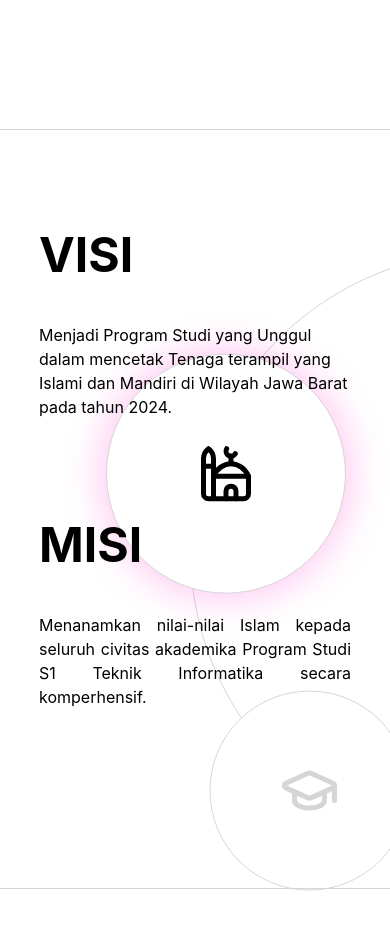
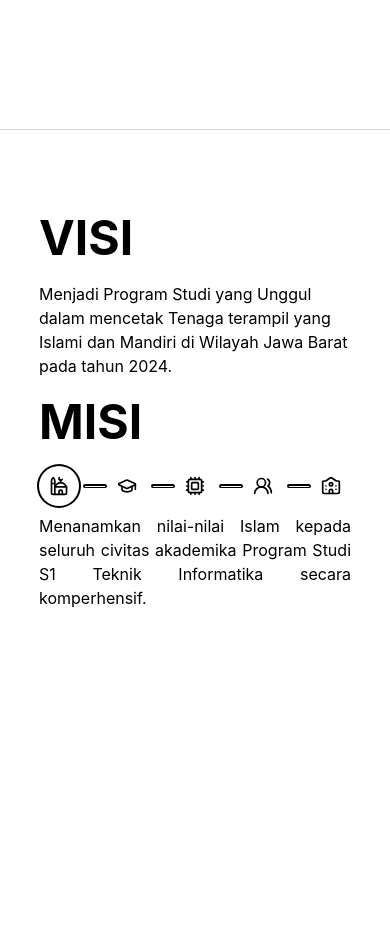
Before and after one commit to kavi-app/KAVI_UNIVERSITAS-MAJALENGKA-IF_HIMASANTIKA, a React (Vite) app: page / in a window 390 px wide. Shown: the part 1560-2489 px from the top of the page. Built offline with nearby package versions, Linux system fonts and the light colour scheme.

Commit message:
responsive

```diff
--- a/src/components/section/CircleInformationSection.jsx
+++ b/src/components/section/CircleInformationSection.jsx
@@ -2,9 +2,59 @@ import { useEffect, useRef, useState } from "react";
 import { Triangle } from "../Line";
 import { useDeviceType } from "../../hooks/useDeviceType";
 
+function StepIndicator({ data, currentStep, onStepChange }) {
+  const steps = [...data.list].reverse(); // urutan render dibalik biar sesuai urutan progres scroll
+
+  return (
+    <ol className="flex items-center w-full space-x-2">
+      {steps.map((step, index) => {
+        const Icon = step.icon;
+        const isCompleted = index < currentStep;
+        const isActive = index === currentStep;
+        const isLast = index === steps.length - 1;
+
+        return (
+          <li
+            key={step.title}
+            className={`flex items-center ${isLast ? "" : "w-full"} ${
+              isLast
+                ? ""
+                : `after:content-[''] after:w-full after:h-1 after:border-b after:border-2 after:inline-block after:ms-1 after:rounded-full ${
+                    isCompleted ? "after:border-brand-subtle" : "after:border-default"
+                  }`
+            }`}
+          >
+            <button
+              type="button"
+              onClick={() => onStepChange?.(index)}
+              className={`flex items-center justify-center w-10 h-10 rounded-full lg:h-10 lg:w-10 shrink-0 transition-colors duration-300 ${
+                isCompleted
+                  ? "bg-brand-softer text-fg-brand"
+                  : isActive
+                  ? "bg-brand-softer text-fg-brand ring-2 ring-brand-subtle"
+                  : "bg-neutral-tertiary text-body"
+              }`}
+            >
+              {/* {isCompleted ? (
+                <svg className="w-5 h-5" aria-hidden="true" xmlns="http://www.w3.org/2000/svg" width="24" height="24" fill="none" viewBox="0 0 24 24">
+                  <path stroke="currentColor" strokeLinecap="round" strokeLinejoin="round" strokeWidth="2" d="M5 11.917 9.724 16.5 19 7.5" />
+                </svg>
+              ) : (
+              )} */}
+              <Icon size={20} />
+            </button>
+          </li>
+        );
+      })}
+    </ol>
+  );
+}
+
 export default function CircleInformationSection({ data }) {
   const [angle, setAngle] = useState(1);
   const sectionRef = useRef(null);
+  const [currentStep, setCurrentStep] = useState(0);
+  const [activeCircle, setActiveCircle] = useState(data.list[0]?.title ?? "");
 
   useEffect(() => {
     const handleScroll = () => {
@@ -25,20 +75,35 @@ export default function CircleInformationSection({ data }) {
 
   const { isMobile } = useDeviceType();
 
-  const [activeCircle, setActiveCircle] = useState("A");
  useEffect(() => {
-    const circle = data.list.find((circle, index) => {
-      const itemAngle = (360 / data.list.length) * index;
+  const index = data.list.findIndex((circle, i) => {
+    const itemAngle = (360 / data.list.length) * i;
     const rotate = (((-itemAngle - angle) % 360) + 360) % 360;
     return rotate >= 60 && rotate <= 100;
   });
 
-    if (circle) {
+  if (index !== -1) {
+    // dibalik: karena index wheel turun seiring scroll maju,
+    // sedangkan currentStep untuk indicator harus naik dari kiri ke kanan
     // eslint-disable-next-line react-hooks/set-state-in-effect
-      setActiveCircle(circle.title);
+    setCurrentStep(data.list.length - 1 - index);
+    setActiveCircle(data.list[index].title);
   }
   // eslint-disable-next-line react-hooks/exhaustive-deps
 }, [angle]);
+
+  // klik step -> scroll ke posisi yang sesuai, bukan langsung ubah state
+  const scrollToStep = (index) => {
+    if (!sectionRef.current) return;
+    const maxScroll = sectionRef.current.offsetHeight - window.innerHeight;
+    const progress = index / (data.list.length - 1);
+    const rect = sectionRef.current.getBoundingClientRect();
+    const sectionTop = rect.top + window.scrollY;
+    window.scrollTo({
+      top: sectionTop + progress * maxScroll,
+      behavior: "smooth",
+    });
+  };
 
   if (isMobile) {
     return (
@@ -46,20 +111,27 @@ export default function CircleInformationSection({ data }) {
         <div className="sticky top-0 h-screen border-(--line) border-b">
           <div className="w-full h-screen border-(--line) border-t">
             <div className="w-full h-[90%] relative border-(--line) border-b">
-              <div className="flex justify-center items-center h-1/2">
+              <div className="flex justify-center items-center h-fit mt-16!">
                 <div className="w-[80%]">
-                  <h1>{data.title}</h1>
-                  <div>{data.desc}</div>
+                  <h1 className="my-2!">{data.title}</h1>
+                  <div className="text-md">{data.desc}</div>
                 </div>
               </div>
               <div className="flex justify-center h-1/2">
                 <div className="w-[80%]">
-                  <h1>{data.title2}</h1>
-                  <div>
+                  <h1 className="my-2!">{data.title2}</h1>
+
+                  <StepIndicator
+                    data={data}
+                    currentStep={currentStep}
+                    onStepChange={scrollToStep}
+                  />
+
+                  <div className="mt-2!">
                     {data.list.map((item) => {
                       if (item.title == activeCircle) {
                         return (
-                          <p key={item.title} className="from-bottom [--delay:0ms] text-justify">
+                          <p key={item.title} className="from-bottom [--delay:0ms] text-justify text-md">
                             {item.value}
                           </p>
                         );
@@ -67,28 +139,6 @@ export default function CircleInformationSection({ data }) {
                     })}
                   </div>
                 </div>
-              </div>
-            </div>
-          </div>
-          <div className="w-full h-screen absolute top-0 -z-1 overflow-hidden">
-            <div className="absolute top-1/2 -translate-y-1/2 -right-100 w-150 h-150 rounded-full bg-white border border-(--line)">
-              <div className="absolute inset-0" style={{ transform: `rotate(${angle}deg)` }}>
-                {data.list.map((circle, index) => {
-                  const itemAngle = (360 / data.list.length) * index;
-                  const rotate = (((-itemAngle - angle) % 360) + 360) % 360;
-                  const Icon = circle.icon
-
-                  return (
-                    <div key={circle.title} className="absolute top-1/3 left-1/3" style={{ transform: `rotate(${itemAngle}deg) translateY(-300px)` }}>
-                      <div
-                        className={`bg-white ${rotate <= 100 && rotate >= 60 ? "w-60 h-60 " : "w-50 h-50 text-(--line)"} rounded-full border border-(--line) flex items-center justify-center transition-all ease-in-out`}
-                        style={{ transform: `rotate(${-itemAngle - angle}deg)`, boxShadow: rotate <= 100 && rotate >= 60 && "var(--shadow)" }}
-                      >
-                        <Icon size={60} />
-                      </div>
-                    </div>
-                  );
-                })}
               </div>
             </div>
           </div>
```
Lines whose indentation alone changed are shown as unchanged.
